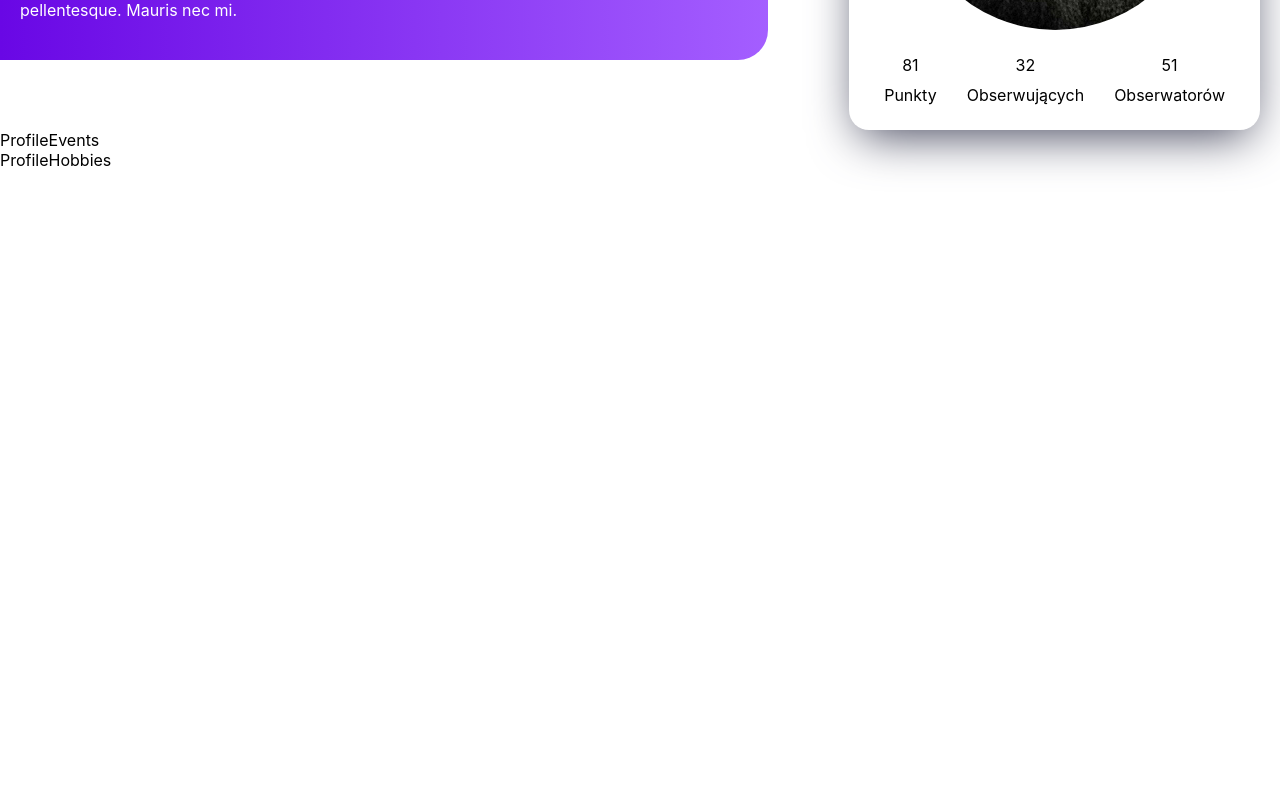
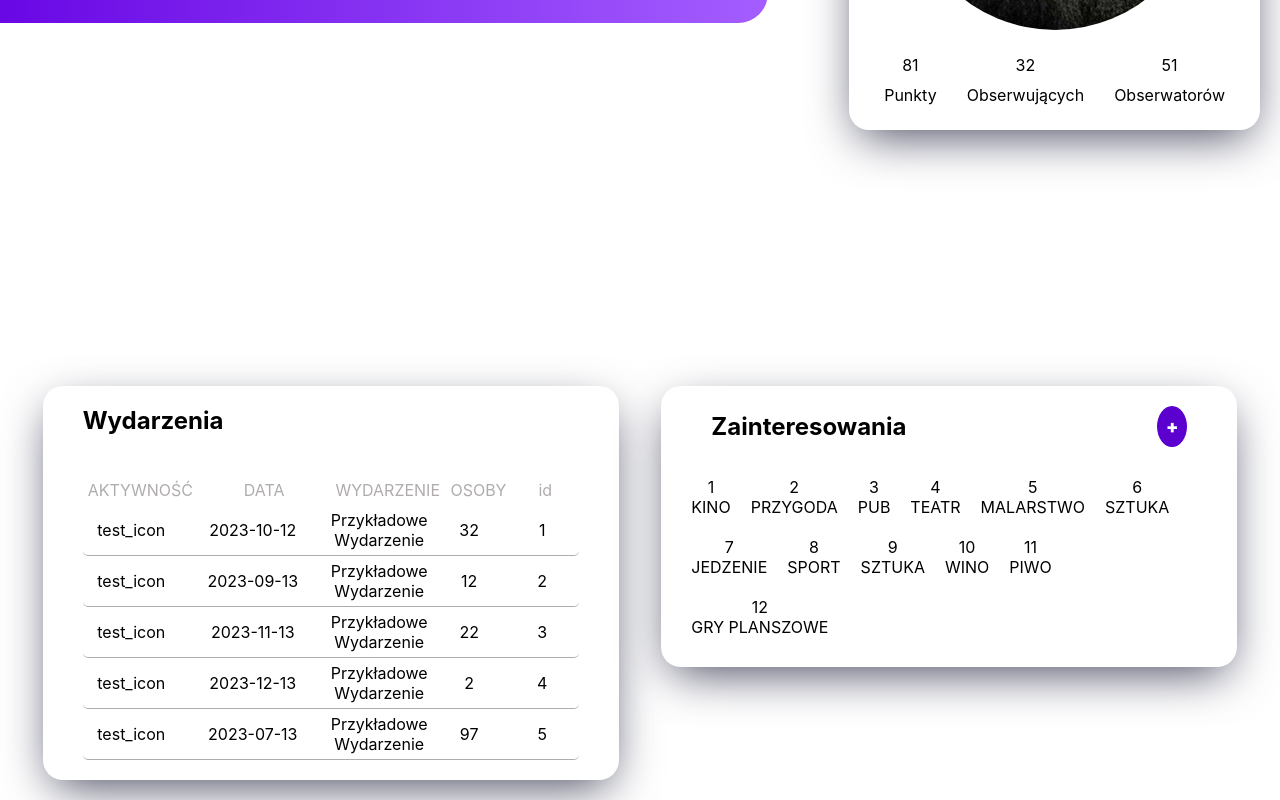
Before and after one commit to Lukang11/Inzynierka, a React (Create React App) app in the folder fun-finder-frontend/: page /profile in a window 1280 px wide. Shown: the part 356-1156 px from the top of the page. Before the commit the page ends 800 px from the top, so only its background shows below. Built offline with nearby package versions, Linux system fonts and the light colour scheme.

Commit message:
Resolving mistakes with css connected to header , Implementeing components that was missing in previous commit

```diff
--- a/fun-finder-frontend/src/App.css
+++ b/fun-finder-frontend/src/App.css
@@ -1,6 +1,6 @@
 .App {
-  width: 100vw;
-  height: 100vh;
+  /* width: 100vw;
+  height: 100vh;  zostawić tak by nie scrollowało się */
 }
 html,
 body {
@@ -8,3 +8,8 @@ body {
   padding: 0;
   height: 100%;
 }
+* {
+  box-sizing: border-box;
+  margin: 0;
+  padding: 0;
+}
--- a/fun-finder-frontend/src/Components/ProfilePage/ProfileComponents/ProfileEvents/ProfileEvents.css
+++ b/fun-finder-frontend/src/Components/ProfilePage/ProfileComponents/ProfileEvents/ProfileEvents.css
@@ -0,0 +1,56 @@
+.events-card > ul {
+  margin: 20px 20px 20px 20px;
+  padding: 20px;
+}
+
+.events-card {
+  border-radius: 20px;
+  -webkit-box-shadow: 0px 15px 48px -10px rgba(66, 68, 90, 1);
+  -moz-box-shadow: 0px 15px 48px -10px rgba(66, 68, 90, 1);
+  box-shadow: 0px 15px 48px -10px rgba(66, 68, 90, 1);
+}
+
+.events-row {
+  display: flex;
+  justify-content: space-evenly;
+  align-items: center;
+  list-style: none;
+}
+.events-item {
+  align-self: center;
+  text-align: center;
+  flex-basis: 15%;
+}
+.events-item-icon {
+  flex-basis: 20%;
+  text-align: center;
+}
+.events-item-data {
+  flex-basis: 30%;
+  text-align: center;
+}
+.events-item-name {
+  flex-basis: 20%;
+  text-align: center;
+}
+.style-list-elem {
+  padding: 5px;
+}
+.events-hobbies-items {
+  padding: 5px;
+  flex-basis: 25%;
+}
+.events-card > h2 {
+  padding-left: 40px;
+  padding-top: 20px;
+}
+.bottom-border {
+  border-bottom: 1px solid #b0acac;
+  border-radius: 5px;
+}
+.bottom-border:hover {
+  background-color: #ddb7ff;
+}
+.text-color {
+  color: #b0acac;
+}
--- a/fun-finder-frontend/src/Components/ProfilePage/ProfileComponents/ProfileEvents/ProfileEvents.js
+++ b/fun-finder-frontend/src/Components/ProfilePage/ProfileComponents/ProfileEvents/ProfileEvents.js
@@ -1,7 +1,78 @@
 import React from "react";
+import "./ProfileEvents.css";
 
 const ProfileEvents = () => {
-  return <div>ProfileEvents</div>;
+  const test_data = [
+    {
+      id: "1",
+      date: "2023-10-12",
+      nazwa_wydarzenia: "Przykładowe Wydarzenie",
+      liczba: 32,
+    },
+    {
+      id: "2",
+      date: "2023-09-13",
+      nazwa_wydarzenia: "Przykładowe Wydarzenie",
+      liczba: 12,
+    },
+    {
+      id: "3",
+      date: "2023-11-13",
+      nazwa_wydarzenia: "Przykładowe Wydarzenie",
+      liczba: 22,
+    },
+    {
+      id: "4",
+      date: "2023-12-13",
+      nazwa_wydarzenia: "Przykładowe Wydarzenie",
+      liczba: 2,
+    },
+    {
+      id: "5",
+      date: "2023-07-13",
+      nazwa_wydarzenia: "Przykładowe Wydarzenie",
+      liczba: 97,
+    },
+  ];
+
+  return (
+    <div>
+      <div className="events-card">
+        <h2 className="">Wydarzenia</h2>
+        <ul>
+          <div className="events-row">
+            {" "}
+            <li className="events-item-icon style-list-elem text-color">
+              AKTYWNOŚĆ
+            </li>
+            <li className="events-item-data style-list-elem text-color">
+              DATA
+            </li>
+            <li className="events-item-name style-list-elem text-color">
+              WYDARZENIE
+            </li>
+            <li className="events-item style-list-elem text-color">OSOBY</li>
+            <li className="events-item style-list-elem text-color">id</li>
+          </div>
+          {test_data.map((element, index) => (
+            <li key={element.id} className="events-row bottom-border">
+              <div className="events-item-icon style-list-elem">test_icon</div>
+              <div className="events-item-data style-list-elem">
+                {element.date}
+              </div>
+              <div className="events-item-name style-list-elem">
+                {element.nazwa_wydarzenia}
+              </div>
+              <div className="events-item style-list-elem">
+                {element.liczba}
+              </div>
+              <div className="events-item style-list-elem">{element.id}</div>
+            </li>
+          ))}
+        </ul>
+      </div>
+    </div>
+  );
 };
 
 export default ProfileEvents;
--- a/fun-finder-frontend/src/Components/ProfilePage/ProfileComponents/ProfileHobbies/ProfileHobbies.css
+++ b/fun-finder-frontend/src/Components/ProfilePage/ProfileComponents/ProfileHobbies/ProfileHobbies.css
@@ -0,0 +1,57 @@
+.hobbies-card {
+  background-color: white;
+}
+.hobbies-first-row {
+  display: flex;
+  justify-content: space-between;
+  align-items: center;
+  padding-top: 20px;
+}
+.hobbies-add-button {
+  background-color: rgb(91, 0, 206);
+  color: white;
+  padding: 10px;
+  height: 100%;
+  width: 30px;
+  font-size: large;
+  font-weight: 1000;
+  display: flex;
+  justify-content: center;
+  align-items: center;
+  text-align: center;
+  border-radius: 100%;
+  margin-right: 50px;
+}
+.hobbies-add-button > h2 {
+  margin: 0;
+  padding: 0;
+
+  text-align: center;
+}
+.hobbies-card {
+  border-radius: 20px;
+  -webkit-box-shadow: 0px 15px 48px -10px rgba(66, 68, 90, 1);
+  -moz-box-shadow: 0px 15px 48px -10px rgba(66, 68, 90, 1);
+  box-shadow: 0px 15px 48px -10px rgba(66, 68, 90, 1);
+}
+.hobbies-first-row > h2 {
+  padding-left: 50px;
+}
+
+.hobbies-contener-wrapper {
+  display: flex;
+  flex-wrap: wrap;
+}
+.hobbies-contener-wrapper-item {
+  display: flex;
+  flex-direction: column;
+  justify-items: center;
+  align-items: center;
+  padding: 10px;
+}
+.hobbies-second-row {
+  padding: 20px;
+}
+.hobbies-contener-wrapper-item:hover {
+  border-bottom: 1px solid #5908bf;
+}
--- a/fun-finder-frontend/src/Components/ProfilePage/ProfileComponents/ProfileHobbies/ProfileHobbies.js
+++ b/fun-finder-frontend/src/Components/ProfilePage/ProfileComponents/ProfileHobbies/ProfileHobbies.js
@@ -1,7 +1,39 @@
 import React from "react";
+import "./ProfileHobbies.css";
 
 const ProfileHobbies = () => {
-  return <div>ProfileHobbies</div>;
+  const data = [
+    { id: 1, hobby: "KINO" },
+    { id: 2, hobby: "PRZYGODA" },
+    { id: 3, hobby: "PUB" },
+    { id: 4, hobby: "TEATR" },
+    { id: 5, hobby: "MALARSTWO" },
+    { id: 6, hobby: "SZTUKA" },
+    { id: 7, hobby: "JEDZENIE" },
+    { id: 8, hobby: "SPORT" },
+    { id: 9, hobby: "SZTUKA" },
+    { id: 10, hobby: "WINO" },
+    { id: 11, hobby: "PIWO" },
+    { id: 12, hobby: "GRY PLANSZOWE" },
+  ];
+  return (
+    <div className="hobbies-card">
+      <div className="hobbies-first-row">
+        <h2>Zainteresowania</h2>
+        <div className="hobbies-add-button">+</div>
+      </div>
+      <div className="hobbies-second-row">
+        <div className="hobbies-contener-wrapper">
+          {data.map((element) => (
+            <div key={element.id} className="hobbies-contener-wrapper-item">
+              <div>{element.id}</div>
+              <div>{element.hobby}</div>
+            </div>
+          ))}
+        </div>
+      </div>
+    </div>
+  );
 };
 
 export default ProfileHobbies;
--- a/fun-finder-frontend/src/Components/ProfilePage/ProfilePage.css
+++ b/fun-finder-frontend/src/Components/ProfilePage/ProfilePage.css
@@ -17,3 +17,19 @@
   box-shadow: 0px 15px 48px -10px rgba(66, 68, 90, 1);
   margin-right: 20px;
 }
+.second-row-wrapper {
+  display: flex;
+  justify-content: space-evenly;
+}
+.profile-event-wrapper {
+  margin-top: 20%;
+  flex-basis: 45%;
+  justify-content: center;
+  align-items: center;
+}
+.profile-hobbies-wrapper {
+  margin-top: 20%;
+  flex-basis: 45%;
+  justify-content: center;
+  align-items: center;
+}
--- a/fun-finder-frontend/src/Components/ProfilePage/ProfilePage.js
+++ b/fun-finder-frontend/src/Components/ProfilePage/ProfilePage.js
@@ -7,7 +7,7 @@ import ProfileEvents from "./ProfileComponents/ProfileEvents/ProfileEvents";
 
 const ProfilePage = () => {
   return (
-    <div>
+    <div className="profile-page-content">
       <div className="description-wrapper">
         <div className="profile-desc">
           <ProfileDescription></ProfileDescription>
@@ -16,11 +16,13 @@ const ProfilePage = () => {
           <ProfileDetails></ProfileDetails>
         </div>
       </div>
-      <div>
-        <ProfileEvents></ProfileEvents>
-      </div>
-      <div>
-        <ProfileHobbies></ProfileHobbies>
+      <div className="second-row-wrapper">
+        <div className="profile-event-wrapper">
+          <ProfileEvents></ProfileEvents>
+        </div>
+        <div className="profile-hobbies-wrapper">
+          <ProfileHobbies></ProfileHobbies>
+        </div>
       </div>
     </div>
   );
```
